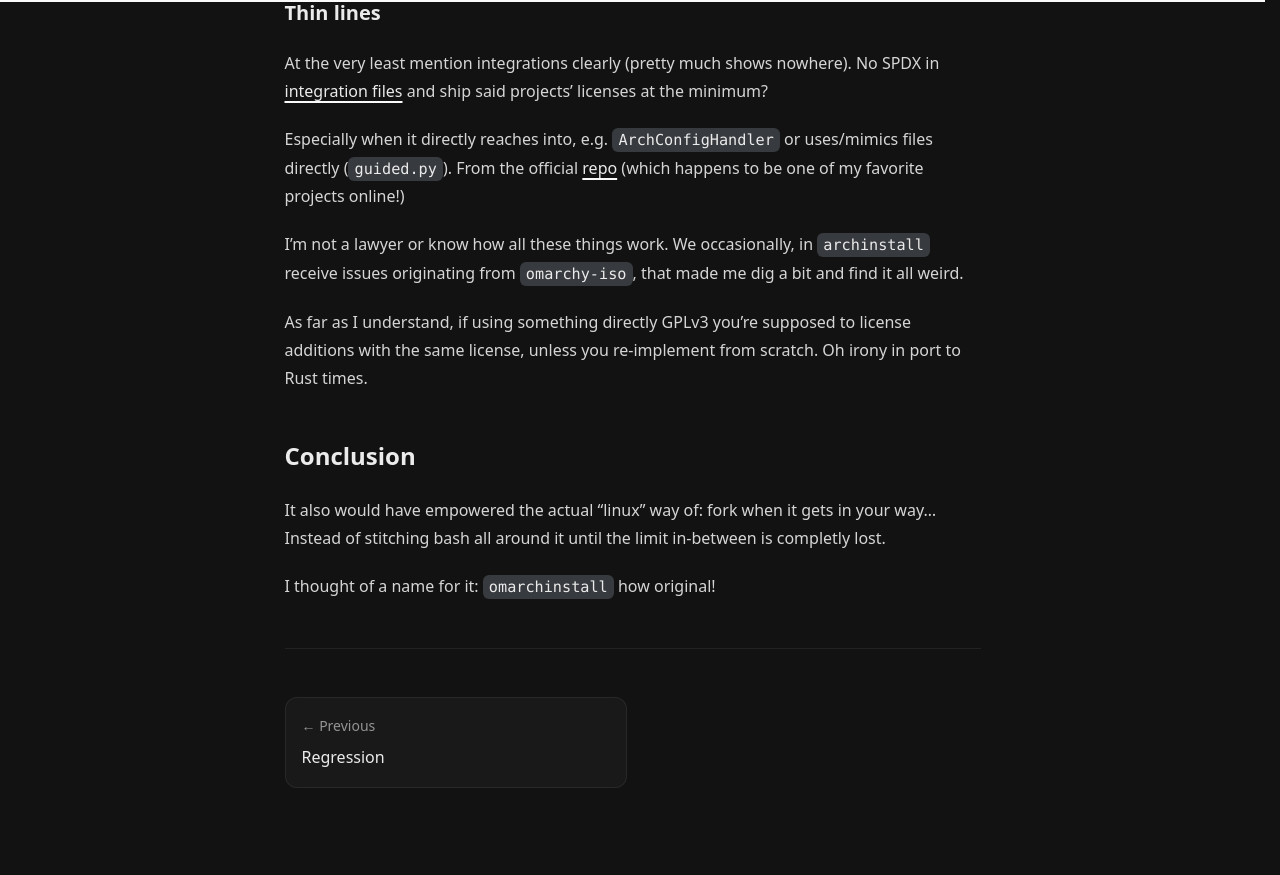
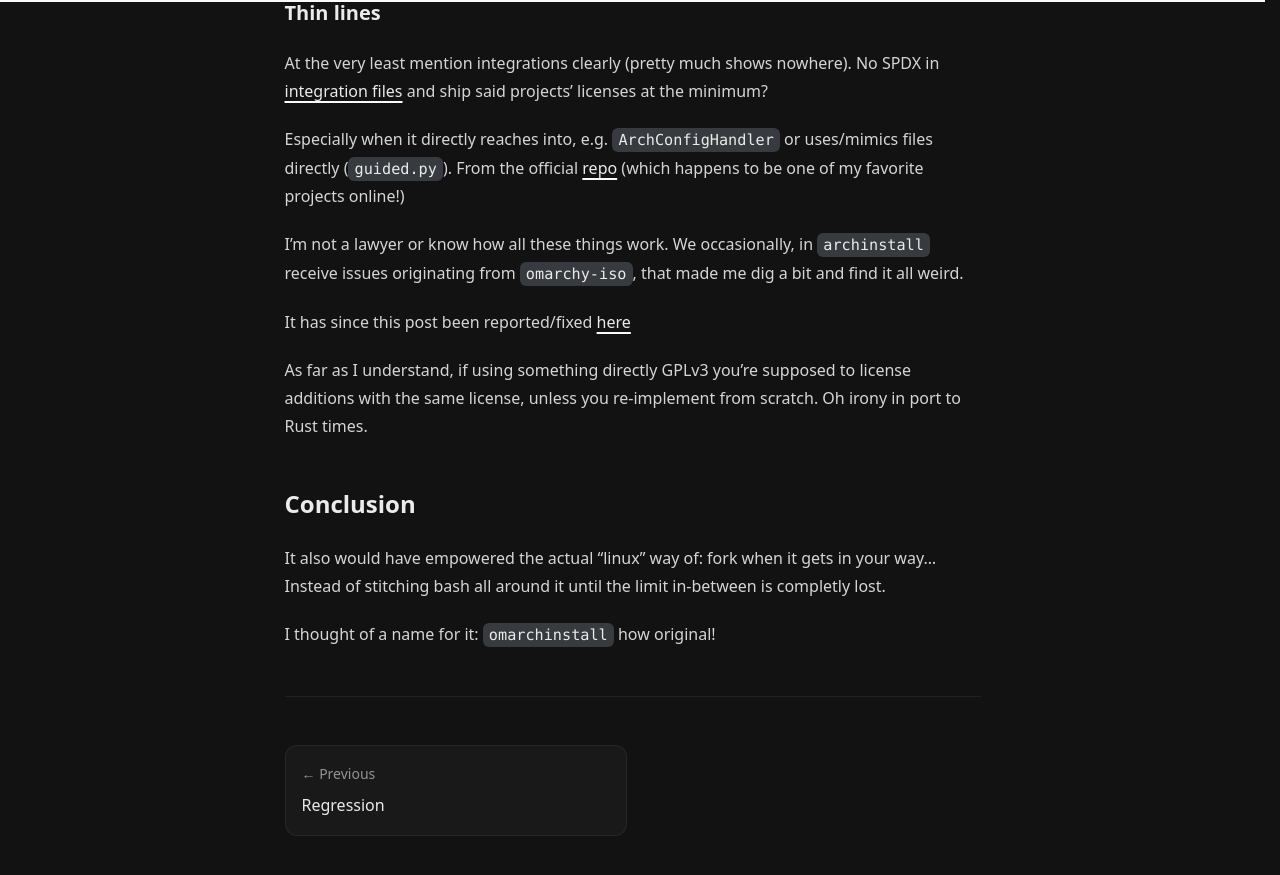
Before and after one commit to h8d13/dontreadthedocs, a Jekyll site: the page built from _notes/traumarchy.md, in a window 1280 px wide and 900 px high, scrolled down 1464 px. Shown: the top 875 px of the window. Built offline with Jekyll 4.4.1, drawn with Linux system fonts in a browser that asks for light colours; before the commit the page ends 2316 px from its top, so only the background shows below that.

Commit message:
upd
Signed-off-by: h8d13 <hadean-eon-dev@proton.me>

```diff
--- a/_notes/traumarchy.md
+++ b/_notes/traumarchy.md
@@ -56,6 +56,8 @@
 I'm not a lawyer or know how all these things work. We occasionally, in `archinstall`
 receive issues originating from `omarchy-iso`, that made me dig a bit and find it all weird.
 
+It has since this post been reported/fixed [here](https://github.com/omacom/omarchy-iso/issues/202)
+
 As far as I understand, if using something directly GPLv3 you're supposed to license additions
 with the same license, unless you re-implement from scratch. Oh irony in port to Rust times.
 
```
